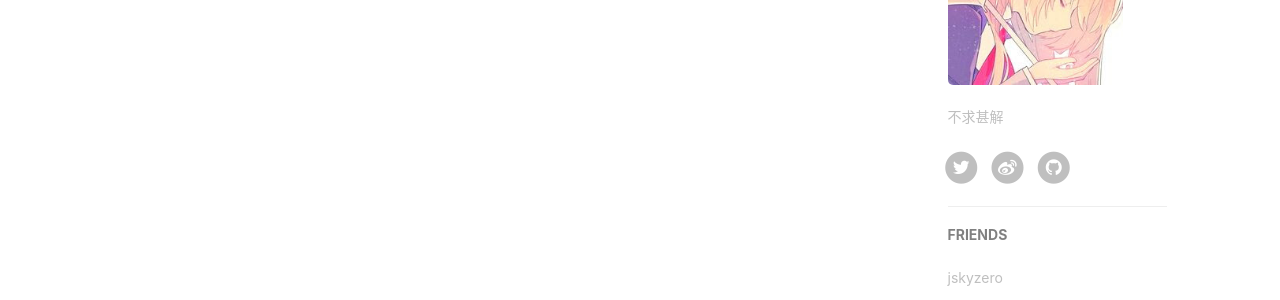
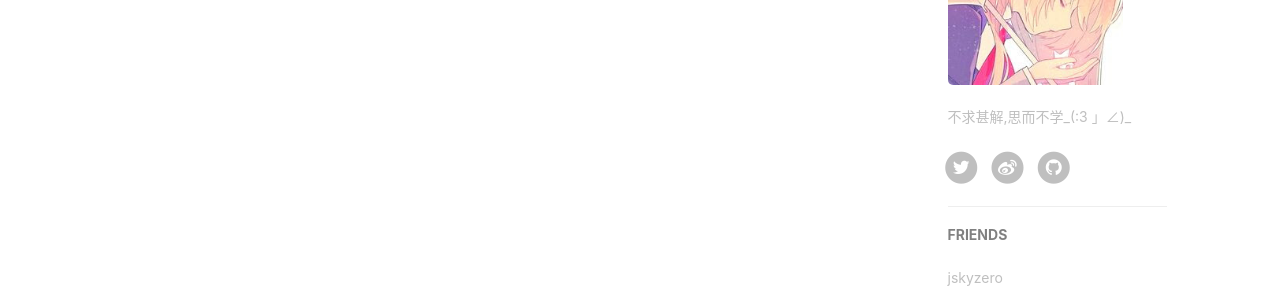
Before and after one commit to Mesekovic/Mesekovic.github.io, a Jekyll site: the page built from index.html, in a window 1280 px wide. Shown: the part 673-973 px from the top of the page. Built offline with Jekyll 4.4.1, drawn with Linux system fonts in a browser that asks for light colours; nearby versions of some CDN libraries; the list of posts is cut into pages by our own code; comment, search, counter and statistics services are not loaded.

Commit message:
Update _config.yml

```diff
--- a/_config.yml
+++ b/_config.yml
@@ -1,6 +1,6 @@
 # Site settings
 title: Mesekovic-blog
-SEOTitle: Mesekovic-blog | Created by Jskyzero
+SEOTitle: Mesekovic-blog | Created by jskyzero
 header-img: img/home.jpg
 email: Mesekovic@outlook.com
 description: "Mesekovic"
@@ -71,7 +71,7 @@
 
 # Sidebar settings
 sidebar: true                           # whether or not using Sidebar.
-sidebar-about-description: "不求甚解"
+sidebar-about-description: "不求甚解,思而不学_(:3 」∠)_"
 sidebar-avatar: /img/Mesekovic.jpg      # use absolute URL, seeing it's used in both `/` and `/about/`
 
 
```
